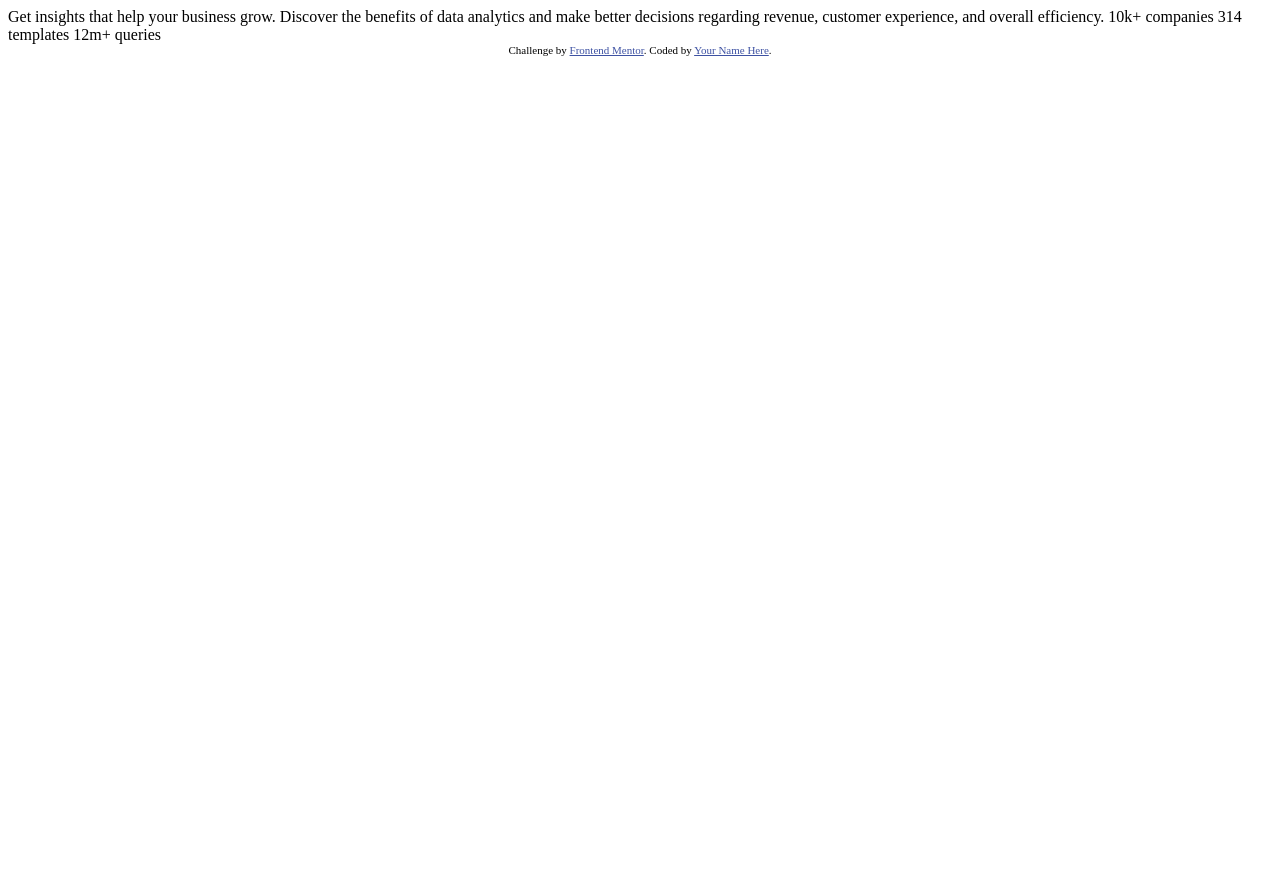
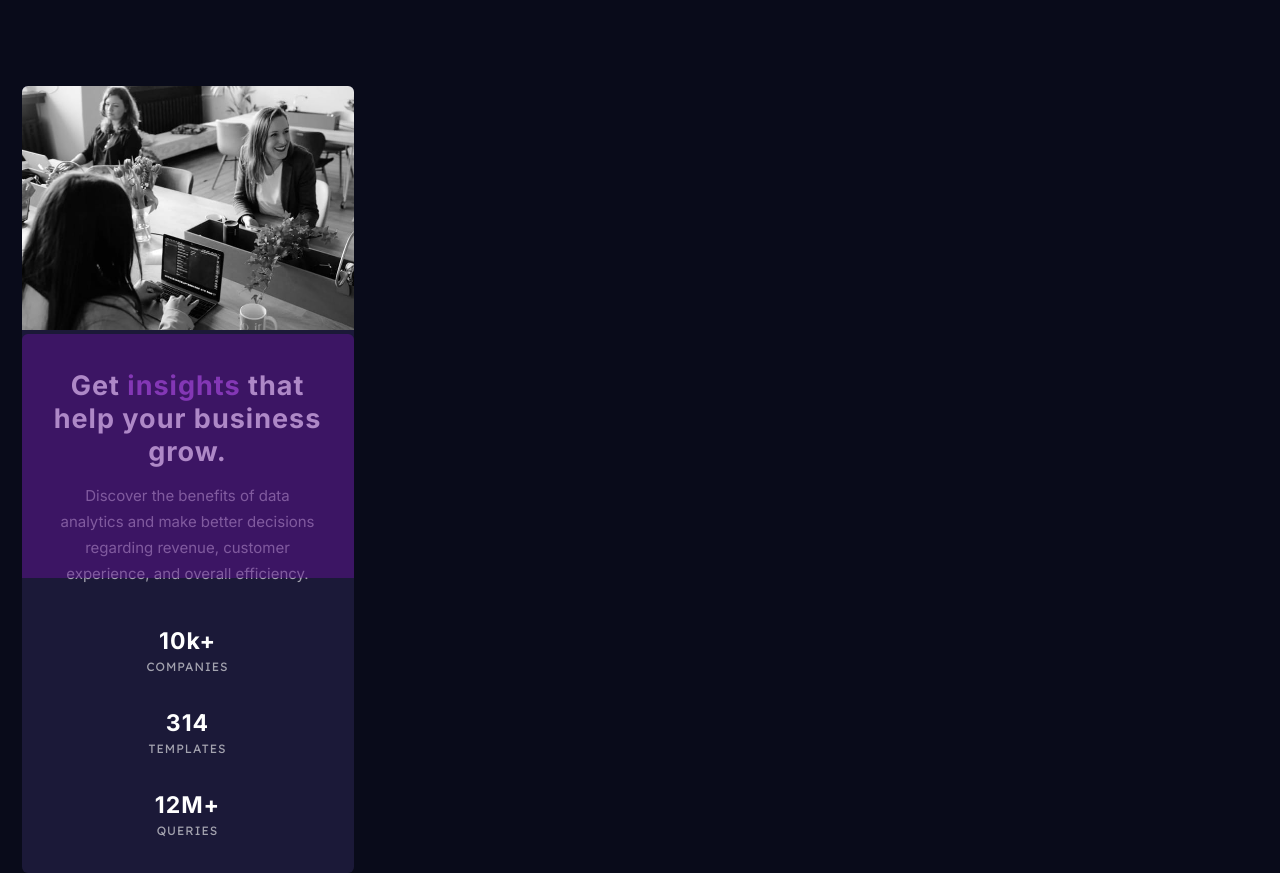
Before and after one commit to crictar/Tp-stats-preview-card, a plain HTML site: page index.html in a window 1280 px wide. Before the commit the page ends 800 px from the top, so only its background shows below. Drawn offline with Linux system fonts and the light colour scheme.

Commit message:
pagina de movil

```diff
--- /dev/null
+++ b/css/style.css
@@ -0,0 +1,88 @@
+:root{
+    font-family: 'Inter', sans-serif;
+    font-family: 'Lexend Deca', sans-serif;
+    /* Primary color*/
+    --Very-dark-blue: hsl(233, 47%, 7%);
+    --Dark-desaturated-blue: hsl(244, 38%, 16%);
+    --Soft-violet: hsl(277, 64%, 61%);
+    --Soft-violet-transparent: rgba(95, 18, 143, 0.5);
+    /* Neutral colors*/
+    --White: hsl(0, 0%, 100%);
+    --Slightly-transparent-white: hsla(0, 0%, 100%, 0.75);
+    --Slightlier-transparent-white: hsla(0, 0%, 100%, 0.6);
+}
+body{
+    margin: 0;
+    padding: 0;
+    width: 375px;
+    box-sizing: border-box;
+    background-color: var(--Very-dark-blue);
+}
+.stats-card{
+    width: 332px;
+    margin: 0 auto;
+    margin-top: 86px;
+    overflow: hidden;
+    border-radius: 6px;
+    background-color: var(--Dark-desaturated-blue);
+}
+.stats-card header img{
+    height: 244px;
+    position: static;
+    /*filter: contrast(100%);*/
+}
+.stats-card header div{
+    background-color: var(--Soft-violet-transparent);
+    height: 244px;
+    width: 332px;
+    position: absolute;
+    border-top-right-radius: 6px;
+    border-top-left-radius: 6px;
+}
+main{
+    text-align: center;
+}
+main h1{
+    color: var(--White);
+    font-family: 'Inter', sans-serif;
+    font-weight: 700;
+    font-size: 27px;
+    margin: 35px 28px 15px 28px;
+    letter-spacing: 1px;
+}
+.plan_insights{
+    color: var(--Soft-violet);
+}
+main p{
+    margin: 0 38px 40px 38px;
+    font-family: 'Inter', sans-serif;
+    color: var(--Slightlier-transparent-white);
+    font-weight: 400;
+    font-size: 15px;
+    line-height: 26px;
+}
+.stats{
+    display: flex;
+    justify-content: space-around;
+    align-content: center;
+    margin: 0 64px;
+    flex-direction: column;
+}
+.stats > div{
+    margin: 0 0 34px 0;
+}
+.stats > div > h3{
+    font-family: 'Inter', sans-serif;
+    color: var(--White);
+    margin: 0;
+    font-size: 23px;
+    font-weight: 700;
+    letter-spacing: 1px;
+}
+.stats > div > span{
+    text-transform: uppercase;
+    font-family: 'Lexend Deca', sans-serif;
+    color: var(--Slightlier-transparent-white);
+    font-size: 12px;
+    letter-spacing: 1px;
+}
--- a/index.html
+++ b/index.html
@@ -2,12 +2,13 @@
 <html lang="en">
   <head>
     <meta charset="UTF-8">
-  <meta name="viewport" content="width=device-width, initial-scale=1.0"> <!-- displays site properly based on user's device -->
-
+    <meta name="viewport" content="width=device-width, initial-scale=1.0">
+    <link rel="stylesheet" href="./css/style.css">
     <link rel="icon" type="image/png" sizes="32x32" href="./images/favicon-32x32.png">
-
+    <link rel="preconnect" href="https://fonts.googleapis.com">
+<link rel="preconnect" href="https://fonts.gstatic.com" crossorigin>
+<link href="https://fonts.googleapis.com/css2?family=Inter:wght@400;700&family=Lexend+Deca&display=swap" rel="stylesheet">
     <title>Frontend Mentor | Stats preview card component</title>
-
     <!-- Feel free to remove these styles or customise in your own stylesheet 👍 -->
     <style>
       .attribution { font-size: 11px; text-align: center; }
@@ -15,19 +16,32 @@
     </style>
   </head>
   <body>
-
-  Get insights that help your business grow.
-
-  Discover the benefits of data analytics and make better decisions regarding revenue, customer
-  experience, and overall efficiency.
-
-  10k+ companies
-  314 templates
-  12m+ queries
-
-  <div class="attribution">
-    Challenge by <a href="https://www.frontendmentor.io?ref=challenge" target="_blank">Frontend Mentor</a>.
-    Coded by <a href="#">Your Name Here</a>.
+    <article class="stats-card">
+      <header>
+        <img src="./images/image-header-mobile.jpg" alt="">
+        <div class="dye"></div>
+      </header>
+      <main>
+        <section class="plan">
+          <h1> Get <span class="plan_insights">insights</span> that help your business grow.</h1>
+        <p>Discover the benefits of data analytics and make better decisions regarding revenue, customer
+        experience, and overall efficiency.</p>
+        </section>
+        <section class="stats">
+          <div class="stats_companies">
+            <h3>10k+</h3>
+            <span>companies</span>
           </div>
+          <div class="stats_templates">
+            <h3>314</h3>
+            <span>templates</span>
+          </div>
+          <div class="stats_queries">
+            <h3>12M+</h3>
+            <span>queries</span>
+          </div>
+        </section>
+      </main>
+    </article>
   </body>
 </html>
```
Lines whose indentation alone changed are shown as unchanged.
